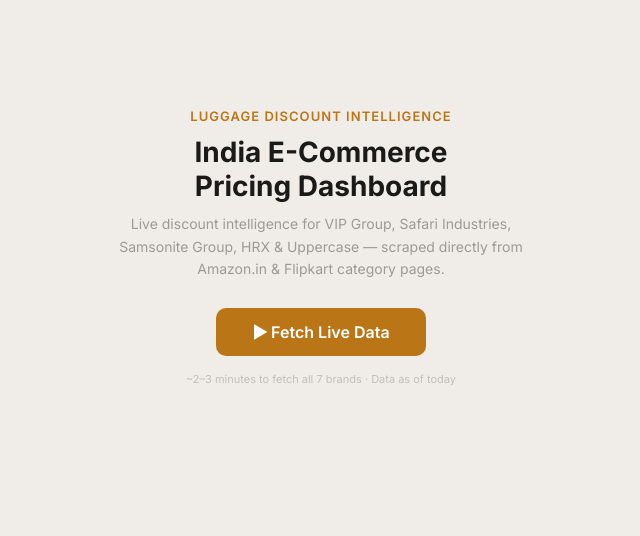
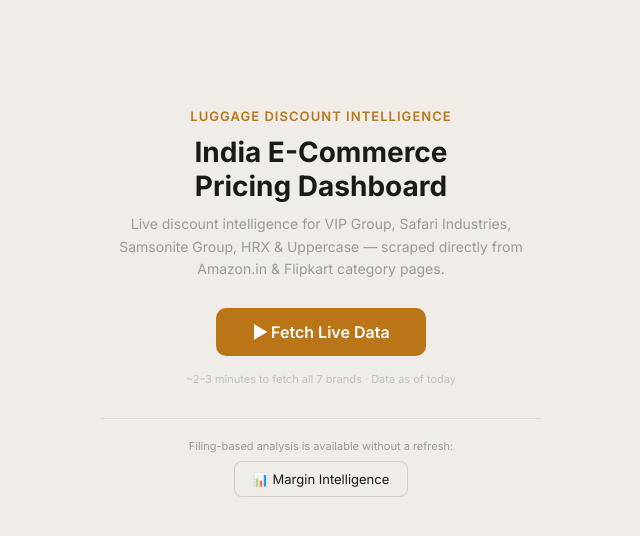
Before and after one commit to ceekay-munshot/luggagedashboard, a website: page index.html in a window 1280 px wide. Shown: the whole page, without its empty margins (319-959 px from the left). Drawn offline with nearby package versions, Linux system fonts and the light colour scheme.

Commit message:
Expose Margin Intelligence button on empty dashboard state (#7)
Adds the Margin Intelligence button to the dashboard's empty-state card so it's reachable on a fresh visit (no localStorage data, no live refresh yet). Filing-based analysis was always available — only the entry point was hidden.

```diff
--- a/index.html
+++ b/index.html
@@ -667,6 +667,10 @@
       <div style="font-size:14px;color:#9b9a96;margin-bottom:28px;line-height:1.6">Live discount intelligence for VIP Group, Safari Industries, Samsonite Group, HRX &amp; Uppercase — scraped directly from Amazon.in &amp; Flipkart category pages.</div>
       <button onclick="doRefresh()" style="background:#BA7517;color:#fff;border:none;padding:14px 36px;font-size:16px;font-weight:600;border-radius:10px;cursor:pointer">▶ Fetch Live Data</button>
       <div style="font-size:11px;color:#c0bfbb;margin-top:16px">~2–3 minutes to fetch all 7 brands · Data as of today</div>
+      <div style="margin-top:32px;padding-top:20px;border-top:0.5px solid rgba(26,26,24,0.08)">
+        <div style="font-size:11px;color:#9b9a96;margin-bottom:8px">Filing-based analysis is available without a refresh:</div>
+        <button onclick="navigate({type:'margin'})" style="font-size:13px;background:#f0ede8;border-color:rgba(26,26,24,0.15);padding:9px 18px;border-radius:8px;cursor:pointer">📊 Margin Intelligence</button>
+      </div>
     </div>`;
     return;
   }
```
